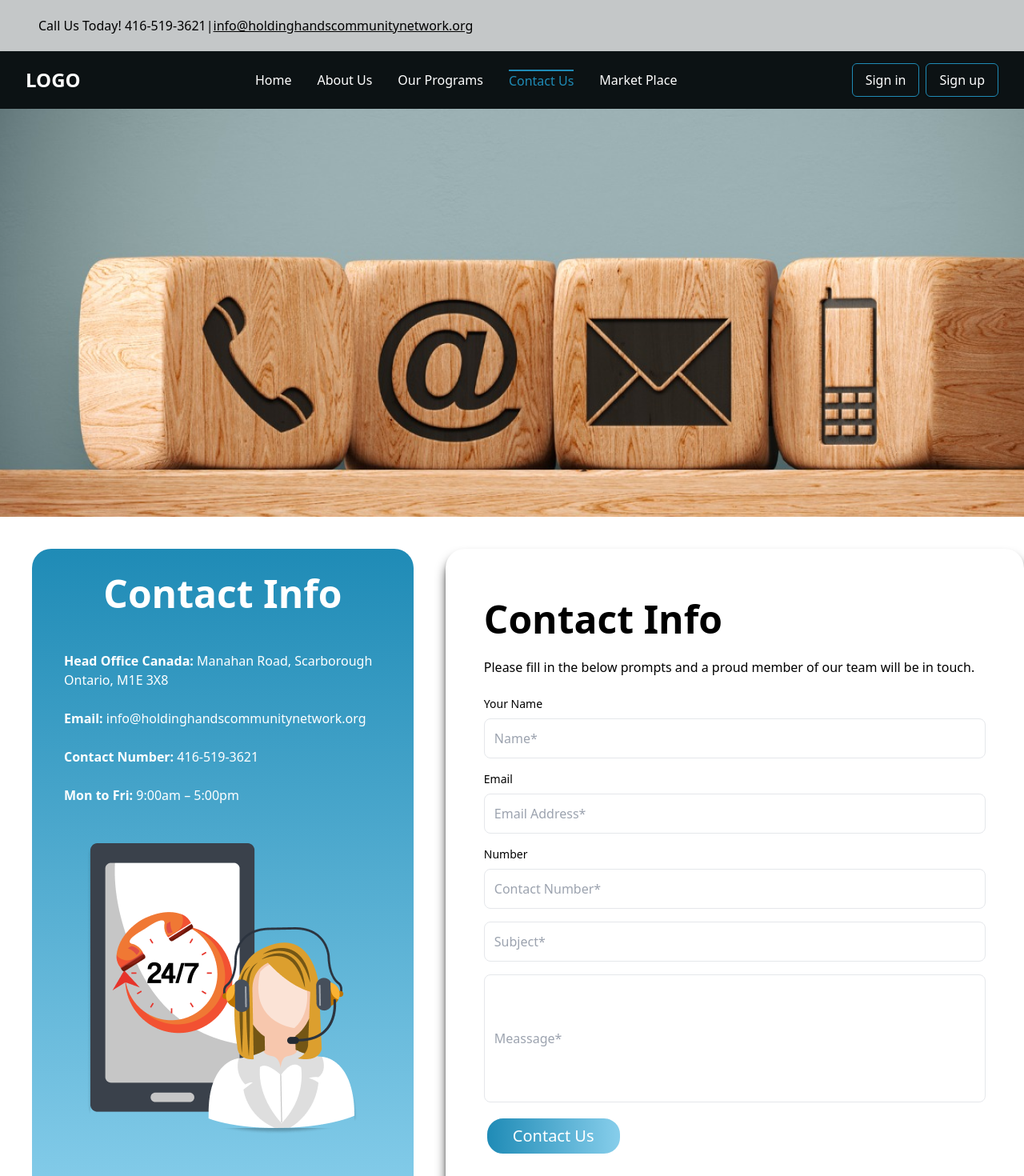
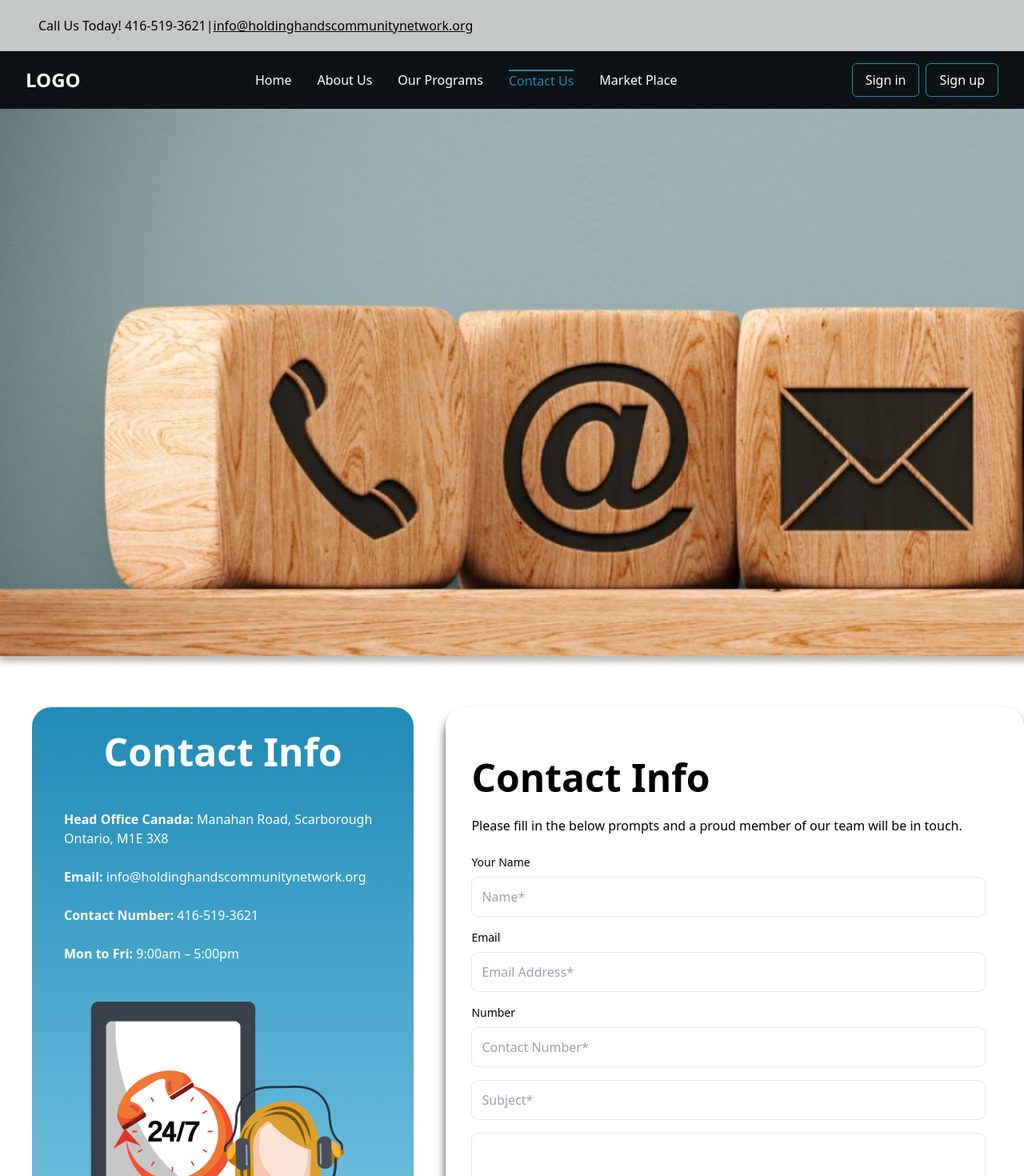
Before and after one commit to moeez506/H-H-Frontend, a React (Create React App) app: page /contact in a window 1280 px wide. Shown: the top 1470 px of the page at 80% size. Built offline with nearby package versions, Linux system fonts and the light colour scheme.

Commit message:
Checking

```diff
--- a/src/components/ContactBody.tsx
+++ b/src/components/ContactBody.tsx
@@ -7,7 +7,7 @@ import Button from "./Button";
 const ContactBody = () => {
   return (
     <>
-      <div className="bg-contact h-[510px] bg-no-repeat"></div>
+      <div className="bg-contact h-[700px] bg-no-repeat bg-cover mb-2 tabletOnly:h-60 mobile:h-36"></div>
       <div className=" flex justify-center items-center tabletOnly:flex-col mobile:flex-col mobile:p-5">
         <div className="bg-gradient-to-b from-orange to-yellow h-[830px] text-white w-[520px] m-10 rounded-3xl mobile:w-full">
           <h1 className="text-5xl font-bold text-center pt-8">Contact Info</h1>
@@ -39,7 +39,7 @@ const ContactBody = () => {
           </div>
 
         </div>
-        <div className="mobile:h-[900px] bg-white rounded-3xl shadow-black shadow-lg h-[830px] w-[780px] tabletOnly:w-[500px] pl-12 pt-16 pr-12 mobile:w-full ">
+        <div className="mobile:h-[900px] bg-white rounded-3xl shadow-black shadow-lg h-[830px] w-[780px] tabletOnly:w-[500px] pl-8 pt-16 pr-12 mobile:w-full ">
           <h1 className="text-5xl font-bold">Contact Info</h1>
           <br />
           <p>
--- a/src/components/ProgramBody.tsx
+++ b/src/components/ProgramBody.tsx
@@ -121,7 +121,7 @@ const ProgramBody = () => {
                 .Members do not need to contribute for Critical Health Relief Fund
               </p>
             </div>
-            <img src={health} className="h-80 ml-10 tabletOnly:mt-10 tabletOnly:ml-0 mobile:ml-0 mt-8" alt="image not loaded" />
+            <img src={health} className="h-80 ml-10 tabletOnly:mt-10 tabletOnly:ml-0 mobile:ml-0 mr-4 mt-8" alt="image not loaded" />
           </div>
         </div>
       </div>
--- a/src/components/about/aboutbody.tsx
+++ b/src/components/about/aboutbody.tsx
@@ -238,7 +238,7 @@ const Aboutbody = () => {
         <div className="flex items-center justify-center mt-12 px-20 mobile:flex-wrap mobile:px-5 tabletOnly:flex-wrap">
           <div className="pl-56 tabletOnly:pl-0 mobile:pl-0 laptop:pl-10">
             <img src={third} alt="no image found" className="pr-32 tabletOnly:pr-0 mobile:pr-0" />
-            <p className="text-base pr-64  tablet:mt-4 tabletOnly:mt-4  tabletOnly:pr-0 mobile:pr-0 mobile:pl-3 laptop:pr-0">
+            <p className="text-base pr-64  tablet:mt-4 tabletOnly:mt-4  tabletOnly:pr-0 mobile:pr-0 mobile:pl-3 ">
               With H&H Connect The Community Initiative, members would be able
               to benefit from a wide range of exposure. One of the objectives of
               H&H is to bring communities together Brining the diaspora
--- a/src/components/footer.tsx
+++ b/src/components/footer.tsx
@@ -15,7 +15,7 @@ const Footer = () => {
       <h1 className='text-white font-semibold text-3xl mt-12'>CONTACT INFO</h1>
       <div className='flex'>
       <GrLocation className='bg-white' />
-      <p className='mt-8 text-sm'>Head Office Canada: Manahan Road,<br></br> Scarborough Ontario, M1E 3X8</p>
+      <p className='text-sm'>Head Office Canada: Manahan Road,<br></br> Scarborough Ontario, M1E 3X8</p>
       </div>
       <div className='flex'>
       <GrLocation className='bg-white' />
```
